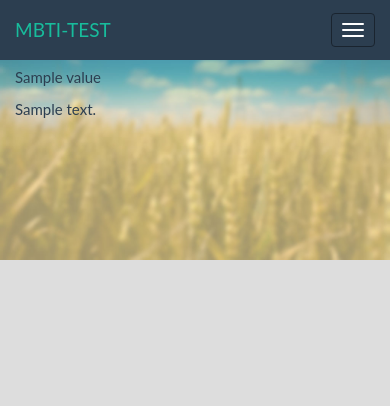
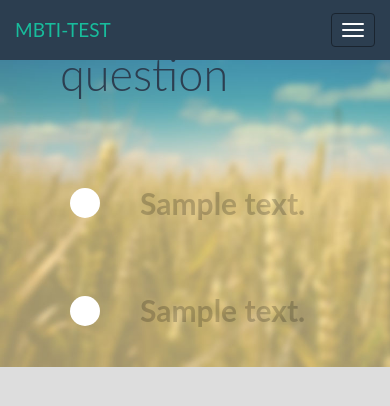
Before and after one commit to 5songHb/mbti, a Flask app: template templates/mbti/test.html in a window 390 px wide. Shown: the top 406 px of the page. Run offline with Flask 2, Linux system fonts and the light colour scheme; the template is opened without the code that fills it: most values are stand-ins (such as "Sample title", 1, 10 or a date in 2020); parts of the project's set-up code (start-up, migrations or seed data) failed here and were passed over; some libraries are stand-ins or nearby versions.

Commit message:
init test.html

```diff
--- /dev/null
+++ b/static/css/svgcheckbx.css
@@ -0,0 +1,188 @@
+*,
+*:after,
+*::before {
+    -webkit-box-sizing: border-box;
+    -moz-box-sizing: border-box;
+    box-sizing: border-box;
+}
+
+.ac-custom {
+	padding: 0 3em;
+	max-width: 900px;
+	margin: 0 auto;
+}
+
+.ac-custom h2 {
+	font-size: 3em;
+	font-weight: 300;
+	padding: 0 0 0.5em;
+	margin: 0 0 30px;
+}
+
+.ac-custom ul,
+.ac-custom ol {
+	list-style: none;
+	padding: 0;
+	margin: 0 auto;
+	max-width: 800px;
+}
+
+.ac-custom li {
+	margin: 0 auto;
+	padding: 2em 0;
+	position: relative;
+}
+
+.ac-custom label {
+	display: inline-block;
+	position: relative;
+	font-size: 2em;
+	padding: 0 0 0 80px;
+	vertical-align: top;
+	color: rgba(0,0,0,0.2);
+	cursor: pointer;
+	-webkit-transition: color 0.3s;
+	transition: color 0.3s;
+}
+
+.ac-custom input[type="checkbox"],
+.ac-custom input[type="radio"],
+.ac-custom label::before {
+	width: 50px;
+	height: 50px;
+	top: 50%;
+	left: 0;
+	margin-top: -25px;
+	position: absolute;
+	cursor: pointer;
+}
+
+.ac-custom input[type="checkbox"],
+.ac-custom input[type="radio"] {
+	opacity: 0;
+	-webkit-appearance: none;
+	display: inline-block;
+	vertical-align: middle;
+	z-index: 100;
+}
+
+.ac-custom label::before {
+	content: '';
+	border: 4px solid #fff;
+	-webkit-transition: opacity 0.3s;
+	transition: opacity 0.3s;
+}
+
+.ac-radio label::before {
+	border-radius: 50%;
+}
+
+.ac-custom input[type="checkbox"]:checked + label,
+.ac-custom input[type="radio"]:checked + label {
+	color: #fff;
+}
+
+.ac-custom input[type="checkbox"]:checked + label::before,
+.ac-custom input[type="radio"]:checked + label::before {
+	opacity: 0.8;
+}
+
+/* General SVG and path styles */
+
+.ac-custom svg {
+	position: absolute;
+	width: 40px;
+	height: 40px;
+	top: 50%;
+	margin-top: -20px;
+	left: 5px;
+	pointer-events: none;
+}
+
+.ac-custom svg path {
+	stroke: #fdfcd3;
+	stroke-width: 13px;
+	stroke-linecap: round;
+	stroke-linejoin: round;
+	fill: none;
+}
+
+/* Specific input, SVG and path styles */
+
+/* Circle */
+.ac-circle input[type="checkbox"],
+.ac-circle input[type="radio"],
+.ac-circle label::before {
+	width: 30px;
+	height: 30px;
+	margin-top: -15px;
+	left: 10px;
+	position: absolute;
+}
+
+.ac-circle label::before {
+	background-color: #fff;
+	border: none;
+}
+
+.ac-circle svg {
+	width: 70px;
+	height: 70px;
+	margin-top: -35px;
+	left: -10px;
+}
+
+.ac-circle svg path {
+	stroke-width: 5px;
+}
+
+/* Box Fill */
+.ac-boxfill svg path {
+	stroke-width: 8px;
+}
+
+/* Swirl */
+.ac-swirl svg path {
+	stroke-width: 8px;
+}
+
+/* List */
+.ac-list ol {
+	list-style: decimal;
+	list-style-position: inside;
+}
+
+.ac-list ol li {
+	font-size: 2em;
+	padding: 1em 1em 0 2em;
+	text-indent: -40px;
+}
+
+.ac-list ol li label {
+	font-size: 1em;
+	text-indent: 0;
+	padding-left: 30px;
+}
+
+.ac-list label::before {
+	display: none;
+}
+
+.ac-list svg {
+	width: 100%;
+	height: 80px;
+	left: 0;
+	top: 1.2em;
+	margin-top: 0px;
+}
+
+.ac-list svg path {
+	stroke-width: 4px;
+}
+
+/* Media Queries */
+@media screen and (max-width: 50em) {
+	section {
+		font-size: 80%;
+	}
+}
--- a/templates/mbti/test.html
+++ b/templates/mbti/test.html
@@ -1,20 +1,33 @@
 {% extends "base.html" %}
 {% block title %}测试中{% endblock %}
 {% block css %}
-<link rel="stylesheet" href="{{ url_for('static', filename='css/title.css') }}">
-<link rel="stylesheet" href="{{ url_for('static', filename='css/startbtn.css') }}">
+<link rel="stylesheet" href="{{ url_for('static', filename='css/svgcheckbx.css') }}">
 {%endblock%}
 
 {% block container %}
-<div class="row">
-    <div class="col-lg-12">
-        {% for question in questions %}
-        <div class="question">
+    {% for question in questions %}
+        <form class="ac-custom ac-radio ac-circle" autocomplete="off">
             <h2>{{ question['question'] }}</h2>
-            <p>{{ question.choice_a.value }}</p>
-            <p>{{ question.choice_a.text }}</p>
-        </div>
-        {% endfor %}
-    </div>
-</div>
+            <ul>
+                <li>
+                    <input id="choice_a" name="answer" value="{{ question.choice_a.value }}" type="radio">
+                        <label for="choice_a">
+                            {{ question.choice_a.text }}
+                        </label>
+                        <svg viewBox="0 0 100 100"></svg>
+                </li>
+                <li>
+                    <input id="choice_b" name="answer" value="{{ question.choice_b.value }}" type="radio">
+                        <label for="choice_b">
+                            {{ question.choice_b.text }}
+                        </label>
+                        <svg viewBox="0 0 100 100"></svg>
+                </li>
+            </ul>
+        </form>
+    {% endfor %}
 {% endblock %}
+
+{% block js %}
+    <script src="{{ url_for('static', filename='js/svgcheckbx.js') }}"></script>
+{% endblock %}
```
Also changed, not shown: static/js/svgcheckbx.js (added, +137 -0 lines).
